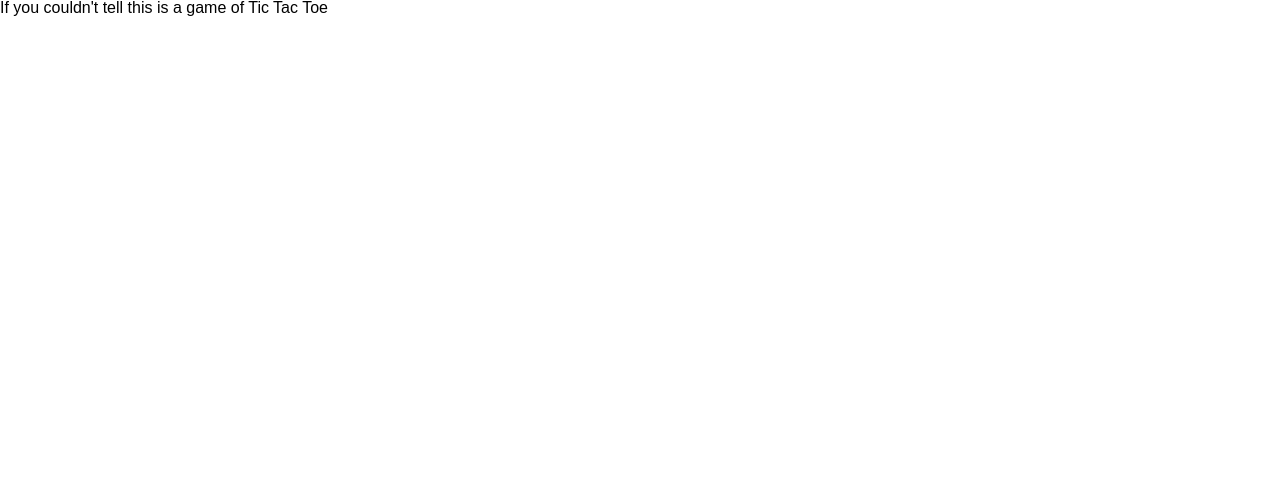
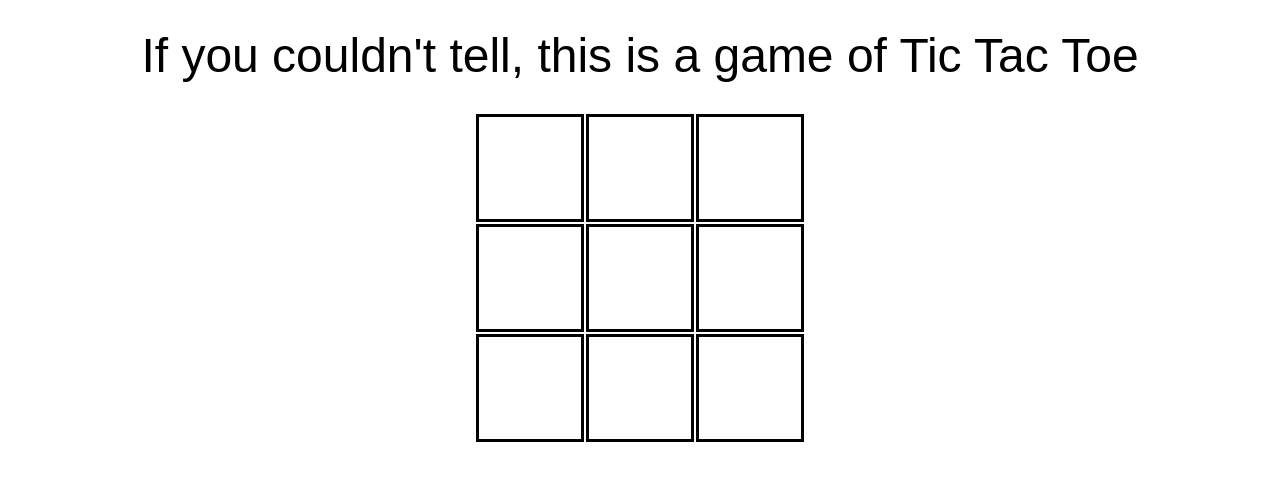
Before and after one commit to andrewjlanza/ttt, a website: page public/index.html in a window 1280 px wide. Drawn offline with Linux system fonts and the light colour scheme.

Commit message:
table styled and centered

```diff
--- a/public/index.html
+++ b/public/index.html
@@ -10,8 +10,9 @@
 
 <body>
   <header>
-    If you couldn't tell this is a game of Tic Tac Toe
+    If you couldn't tell, this is a game of Tic Tac Toe
   </header>
+  <main>
     <table>
       <tr id="top">
         <td class="left"></td>
@@ -29,6 +30,7 @@
         <td class="right"></td>
       </tr>
     </table>
+  </main>
   <footer>
     <p></p>
   </footer>
--- a/public/screen.css
+++ b/public/screen.css
@@ -7,3 +7,19 @@ body {
   min-height: 100%;
   font: 16px / 1 sans-serif;
 }
+
+header {
+  padding: 2rem;
+  font-size: 3em;
+  text-align: center;
+}
+main {
+  display: flex;
+  justify-content: center;
+}
+td {
+  margin: 0;
+  border: 3px solid black;
+  height: 100px;
+  width: 100px;
+}
```
Lines whose indentation alone changed are shown as unchanged.
